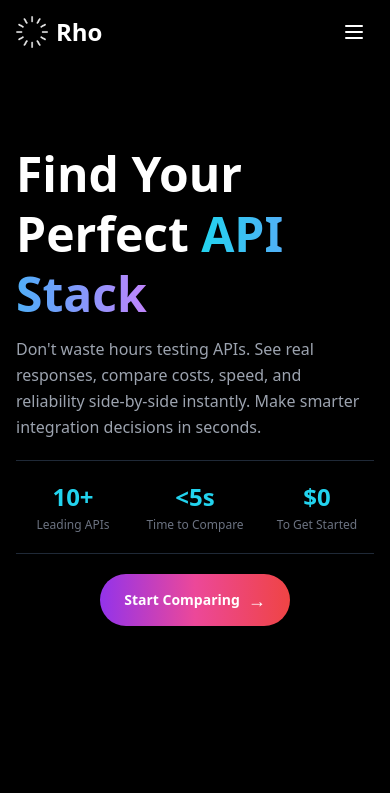
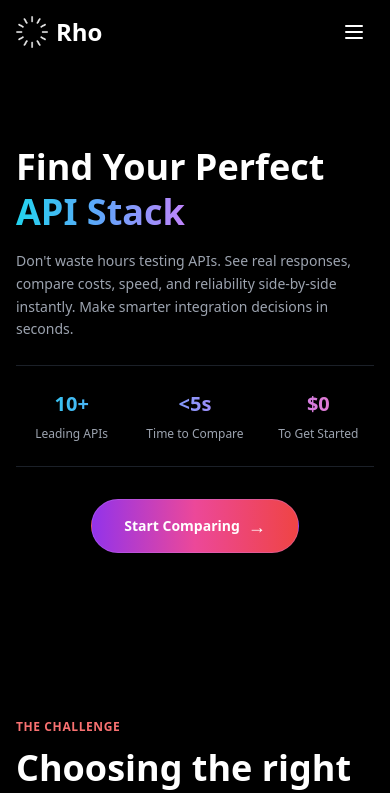
Before and after one commit to rainazab/CH12.0, a Next.js app in the folder rho-api-platform/: page / in a window 390 px wide. Shown: the top 793 px of the page. Built offline with nearby package versions, Linux system fonts and the light colour scheme; no server answers.

Commit message:
Enhance hero section for mobile - add gradient stats, improve spacing and button styling

```diff
--- a/rho-api-platform/app/page.tsx
+++ b/rho-api-platform/app/page.tsx
@@ -86,43 +86,43 @@ export default function Home() {
         <div className="max-w-7xl mx-auto w-full">
           <div className="grid grid-cols-1 lg:grid-cols-2 gap-8 lg:gap-12 items-center">
             {/* Left: Content */}
-            <div className="space-y-5 sm:space-y-7 lg:space-y-8 w-full">
-              <div className="space-y-3 sm:space-y-4 lg:space-y-6">
-                <h1 className="text-5xl sm:text-6xl lg:text-7xl font-bold text-white leading-tight">
+            <div className="space-y-6 sm:space-y-7 lg:space-y-8 w-full">
+              <div className="space-y-4 sm:space-y-5 lg:space-y-6">
+                <h1 className="text-4xl sm:text-5xl lg:text-7xl font-bold text-white leading-tight">
                   Find Your Perfect{' '}
                   <span className="bg-gradient-to-r from-cyan-400 via-blue-400 to-purple-400 bg-clip-text text-transparent">
                     API Stack
                   </span>
                 </h1>
-                <p className="text-base sm:text-lg lg:text-xl text-gray-400 leading-relaxed">
+                <p className="text-sm sm:text-base lg:text-xl text-gray-400 leading-relaxed max-w-2xl">
                   Don't waste hours testing APIs. See real responses, compare costs, speed, and reliability side-by-side instantly. Make smarter integration decisions in seconds.
                 </p>
               </div>
 
               {/* Stats */}
-              <div className="grid grid-cols-3 gap-2 sm:gap-4 py-5 sm:py-7 lg:py-8 border-y border-gray-800 w-full text-center">
-                <div>
-                  <div className="text-2xl sm:text-3xl font-bold text-cyan-400">10+</div>
-                  <p className="text-xs sm:text-sm text-gray-500 mt-1">Leading APIs</p>
+              <div className="grid grid-cols-3 gap-3 sm:gap-6 py-6 sm:py-8 lg:py-8 border-y border-gray-700/50 w-full text-center">
+                <div className="space-y-2">
+                  <div className="text-xl sm:text-2xl lg:text-3xl font-bold bg-gradient-to-r from-cyan-400 to-blue-400 bg-clip-text text-transparent">10+</div>
+                  <p className="text-xs sm:text-sm text-gray-400 font-medium">Leading APIs</p>
                 </div>
-                <div>
-                  <div className="text-2xl sm:text-3xl font-bold text-cyan-400">&lt;5s</div>
-                  <p className="text-xs sm:text-sm text-gray-500 mt-1">Time to Compare</p>
+                <div className="space-y-2">
+                  <div className="text-xl sm:text-2xl lg:text-3xl font-bold bg-gradient-to-r from-blue-400 to-purple-400 bg-clip-text text-transparent">&lt;5s</div>
+                  <p className="text-xs sm:text-sm text-gray-400 font-medium">Time to Compare</p>
                 </div>
-                <div>
-                  <div className="text-2xl sm:text-3xl font-bold text-cyan-400">$0</div>
-                  <p className="text-xs sm:text-sm text-gray-500 mt-1">To Get Started</p>
+                <div className="space-y-2">
+                  <div className="text-xl sm:text-2xl lg:text-3xl font-bold bg-gradient-to-r from-purple-400 to-pink-400 bg-clip-text text-transparent">$0</div>
+                  <p className="text-xs sm:text-sm text-gray-400 font-medium">To Get Started</p>
                 </div>
               </div>
 
               {/* Hero CTA */}
-              <div className="flex justify-center w-full">
+              <div className="flex justify-center w-full pt-2">
                 <Link
                   href="/compare"
-                  className="inline-flex items-center justify-center gap-2 sm:gap-3 px-6 sm:px-12 py-3 sm:py-5 bg-gradient-to-r from-purple-600 via-pink-500 to-red-500 text-white font-bold text-sm sm:text-base lg:text-lg rounded-full hover:shadow-2xl hover:shadow-purple-500/50 transition transform hover:scale-105 sm:hover:scale-110"
+                  className="inline-flex items-center justify-center gap-2 sm:gap-3 px-8 sm:px-12 py-3 sm:py-4 lg:py-5 bg-gradient-to-r from-purple-600 via-pink-500 to-red-500 text-white font-bold text-sm sm:text-base lg:text-lg rounded-full hover:shadow-2xl hover:shadow-purple-500/70 transition-all duration-300 transform hover:scale-105 sm:hover:scale-110 border border-purple-400/30 hover:border-purple-400/60"
                 >
-                  Start Comparing
-                  <span className="text-lg sm:text-2xl">→</span>
+                  <span>Start Comparing</span>
+                  <span className="text-lg sm:text-xl lg:text-2xl transition-transform group-hover:translate-x-1">→</span>
                 </Link>
               </div>
             </div>
```
